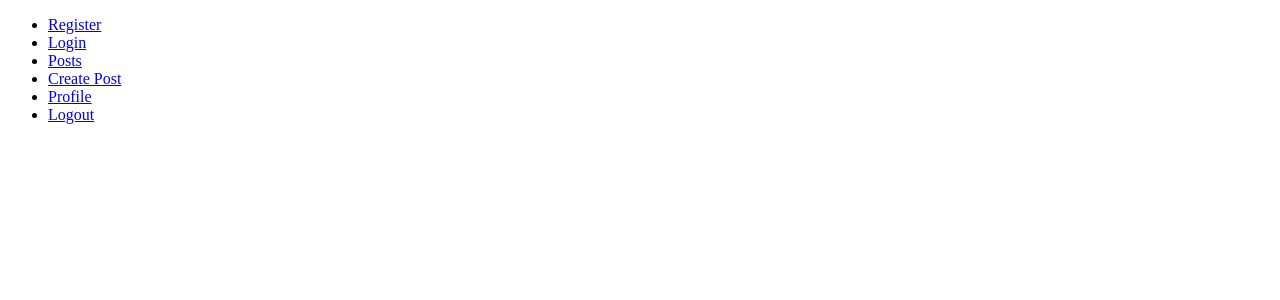
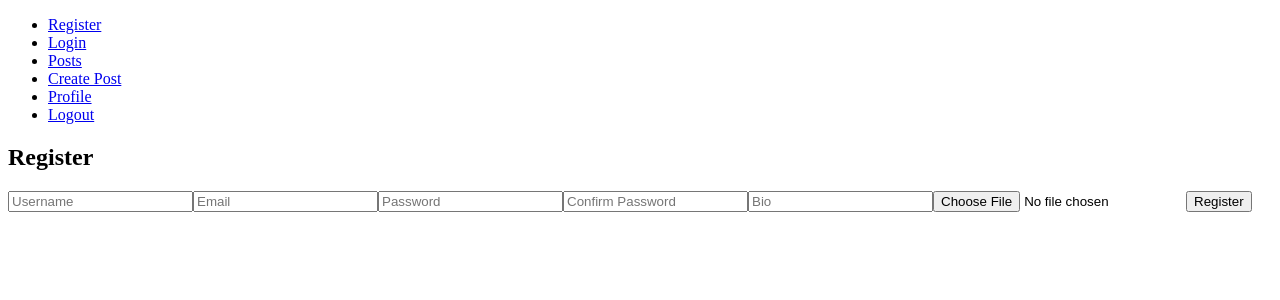
Before and after one commit to Naurangi123/SocialMediawithNode, a React (Create React App) app in the folder socialfront/: page /register in a window 1280 px wide. Shown: the top 300 px of the page. Built offline with nearby package versions, Linux system fonts and the light colour scheme.

Commit message:
Jwt Authentication successfully implemented

```diff
--- a/socialfront/src/App.js
+++ b/socialfront/src/App.js
@@ -1,34 +1,54 @@
-import { Navigate } from "react-router-dom";
-import { BrowserRouter as Router, Routes, Route } from "react-router-dom";
-import PostPage from "./components/PostsPage";
-import CreatePost from "./components/CreatePost";
-import Navbar from "./components/Navbar";
-import UserProfile from "./components/UserProfile";
-import ProtectedRoute from "./components/ProtectedRoute";
-import PostDetailPage from "./components/PostDetailPage";
+import React from 'react';
+import { BrowserRouter as Router, Routes, Route } from 'react-router-dom';
+import Login from './components/Login';
+import Register from './components/Register';
+import ProtectedRoute from './components/ProtectedRoute';
+import PostsPage from './components/PostsPage';
+import Navbar from './components/Navbar';
+import CreatePost from './components/CreatePost';
+import PostDetailPage from './components/PostDetailPage';
+
+function LogOut() {
+  localStorage.removeItem('token');
+  return <Login path="/login"/>
+}
 
 
-function Logout(){
-  localStorage.clear()
-  return <Navigate to="/login" />
-}
-
-function App() {
+const App = () => {
   return (
     <Router>
-        <Navbar/>
+      <Navbar />
       <Routes>
+        <Route path="/login" element={<Login />} />
+        <Route path="/register" element={<Register />} />
+        <Route
+          path="/createpost"
+          element={
+            <ProtectedRoute>
+              <CreatePost />
+            </ProtectedRoute>
+          }
+        />
         <Route
           path="/"
-            element={<ProtectedRoute><PostPage /></ProtectedRoute>}
+          element={
+            <ProtectedRoute>
+              <PostsPage />
+            </ProtectedRoute>
+          }
         />
-            <Route path="/createpost" element={<CreatePost />}/>
-           <Route path="/profile" element={<ProtectedRoute><UserProfile /></ProtectedRoute>} />
-            <Route path="/post/:id" element={<ProtectedRoute><PostDetailPage /></ProtectedRoute>}/>
-            <Route path="/logout" element={<Logout />} />
+        <Route
+          path="/post/:id"
+          element={
+            <ProtectedRoute>
+              <PostDetailPage/>
+            </ProtectedRoute>
+          }
+        />
+        <Route path="/logout" element={<LogOut />} />
       </Routes>
     </Router>
   );
-}
+};
 
 export default App;
--- /dev/null
+++ b/socialfront/src/api.js
@@ -0,0 +1,7 @@
+import axios from 'axios';
+
+const api = axios.create({
+  baseURL: 'http://localhost:8000',
+});
+
+export default api;
--- /dev/null
+++ b/socialfront/src/components/Login.jsx
@@ -0,0 +1,46 @@
+import React, { useState } from 'react';
+import api from '../api';
+import { useNavigate } from 'react-router-dom';
+
+const Login = () => {
+  const [username, setUsername] = useState('');
+  const [password, setPassword] = useState('');
+  const [error, setError] = useState('');
+  const navigate = useNavigate();
+
+  const handleLogin = async (e) => {
+    e.preventDefault();
+    try {
+      const response = await api.post('/api/auth/login', { username, password });
+      localStorage.setItem('token', response.data.token);
+      navigate('/');
+    } catch (error) {
+      setError('Invalid credentials');
+    }
+  };
+
+  return (
+    <div>
+      <form onSubmit={handleLogin}>
+        <h2>Login</h2>
+        <input
+          type="text"
+          placeholder="Username"
+          value={username}
+          onChange={(e) => setUsername(e.target.value)}
+        />
+        <input
+          type="password"
+          placeholder="Password"
+          value={password}
+          onChange={(e) => setPassword(e.target.value)}
+        />
+        <button type="submit">Login</button>
+        {error && <p>{error}</p>}
+      </form>
+      <p>It's Look like you don't have Register Yet. Please <a href="/register">Register</a></p>
+    </div>
+  );
+};
+
+export default Login;
--- /dev/null
+++ b/socialfront/src/components/ProtectedRoute.jsx
@@ -0,0 +1,14 @@
+import React from 'react';
+import { Navigate } from 'react-router-dom';
+
+const ProtectedRoute = ({ children }) => {
+  const token = localStorage.getItem('token');
+
+  if (!token) {
+    return <Navigate to="/login" replace />;
+  }
+
+  return children;
+};
+
+export default ProtectedRoute;
--- /dev/null
+++ b/socialfront/src/components/Register.jsx
@@ -0,0 +1,73 @@
+import React, { useState } from 'react';
+import api from '../api';
+import { useNavigate } from 'react-router-dom';
+
+const Register = () => {
+  const [username, setUsername] = useState('');
+  const [email, setEmail] = useState('');
+  const [password, setPassword] = useState('');
+  const [confirmPassword, setconfirmPassword] = useState('');
+  const [bio, setBio] = useState('');
+  const [photo, setPhoto] = useState('');
+  const [error, setError] = useState('');
+  const navigate = useNavigate();
+
+  const handleRegister = async (e) => {
+    e.preventDefault();
+    try {
+      const response=await api.post('/api/auth/signUp', { username,email, password,confirmPassword,bio,photo });
+      console.log(response.data);
+      navigate('/login');
+    } catch (error) {
+      setError('Registration failed');
+    }
+  };
+
+  return (
+    <div>
+      <form onSubmit={handleRegister}>
+        <h2>Register</h2>
+        <input
+          type="text"
+          placeholder="Username"
+          value={username}
+          onChange={(e) => setUsername(e.target.value)}
+        />
+        <input
+          type="email"
+          placeholder="Email"
+          value={email}
+          onChange={(e) => setEmail(e.target.value)}
+        />
+        <input
+          type="password"
+          placeholder="Password"
+          value={password}
+          onChange={(e) => setPassword(e.target.value)}
+        />
+        <input
+          type="password"
+          placeholder="Confirm Password"
+          value={confirmPassword}
+          onChange={(e) => setconfirmPassword(e.target.value)}
+        />
+        <input
+          type="text"
+          placeholder="Bio"
+          value={bio}
+          onChange={(e) => setBio(e.target.value)}
+        />
+        <input
+          type="file"
+          placeholder="Selected File"
+          value={photo}
+          onChange={(e) => setPhoto(e.target.value)}
+        />
+        <button type="submit">Register</button>
+        {error && <p>{error}</p>}
+      </form>
+    </div>
+  );
+};
+
+export default Register;
```
Also changed, not shown: socialfront/src/components/CreatePost.jsx (+10 -175 lines), socialfront/src/components/Dashboard.jsx (deleted, +0 -26 lines), 1 other file (tests, documents, lock files or other folders). Lines whose indentation alone changed are shown as unchanged.
